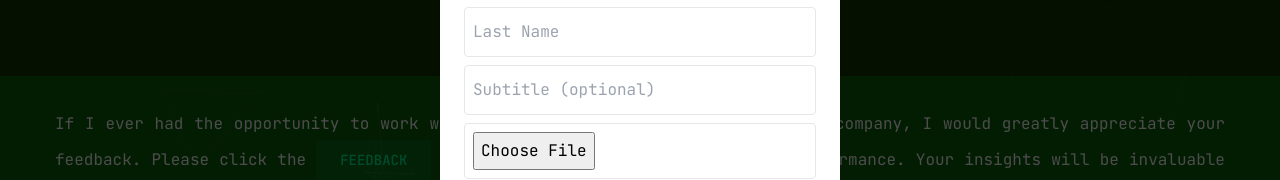
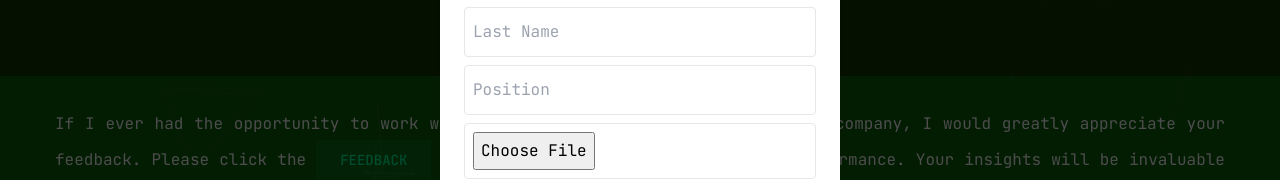
Before and after one commit to marktmng/mark-portfolio, a Next.js app: page / in a window 1280 px wide. Both pictures are taken after a click on the button "FEEDBACK". Shown: the part 962-1142 px from the top of the page. Built offline with nearby package versions, Linux system fonts and the light colour scheme; no server answers.

Commit message:
added position required

```diff
--- a/components/ui/FeedbackForm.jsx
+++ b/components/ui/FeedbackForm.jsx
@@ -108,9 +108,10 @@ const FeedbackForm = ({ setIsOpen, className }) => {
         <input
           type="text"
           className="text-black w-full border p-2 mb-2 rounded"
-          placeholder="Subtitle (optional)"
+          placeholder="Position"
           value={subtitle}
           onChange={(e) => setSubtitle(e.target.value)}
+          required
         />
 
         {/* Image Upload */}
```
